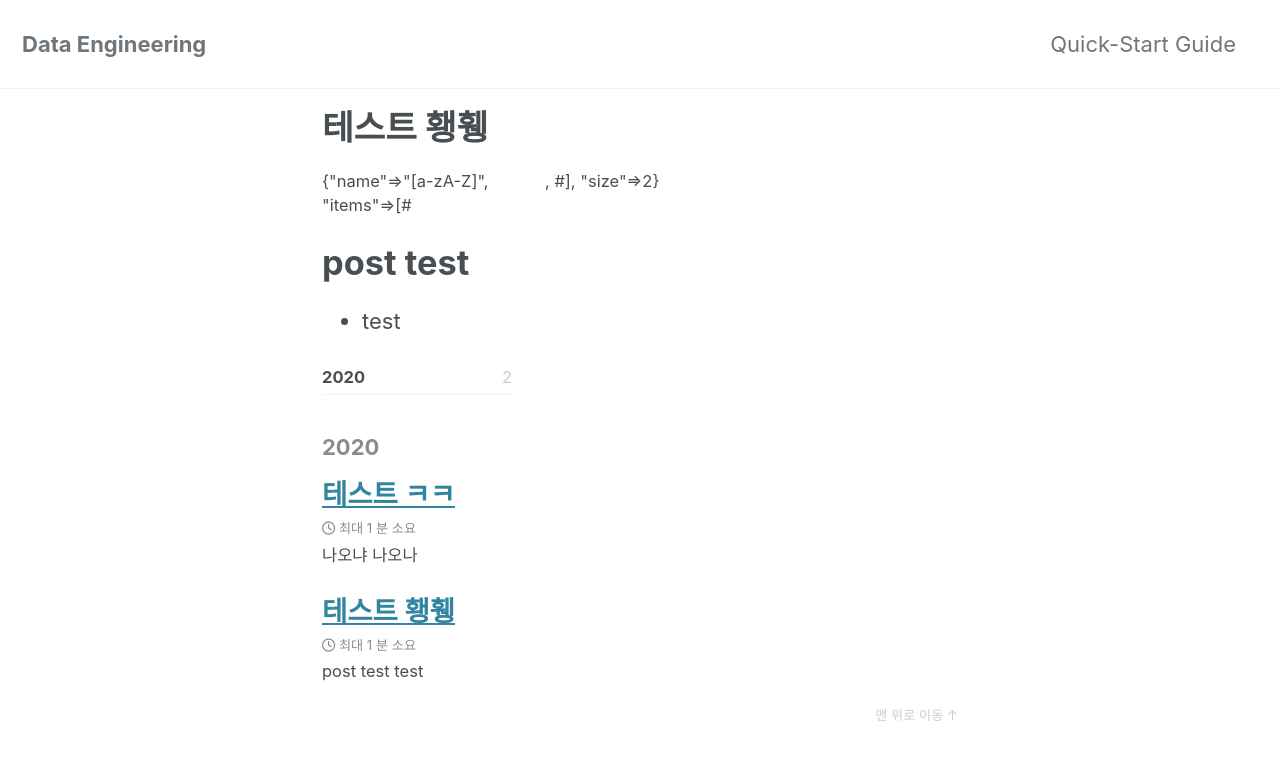
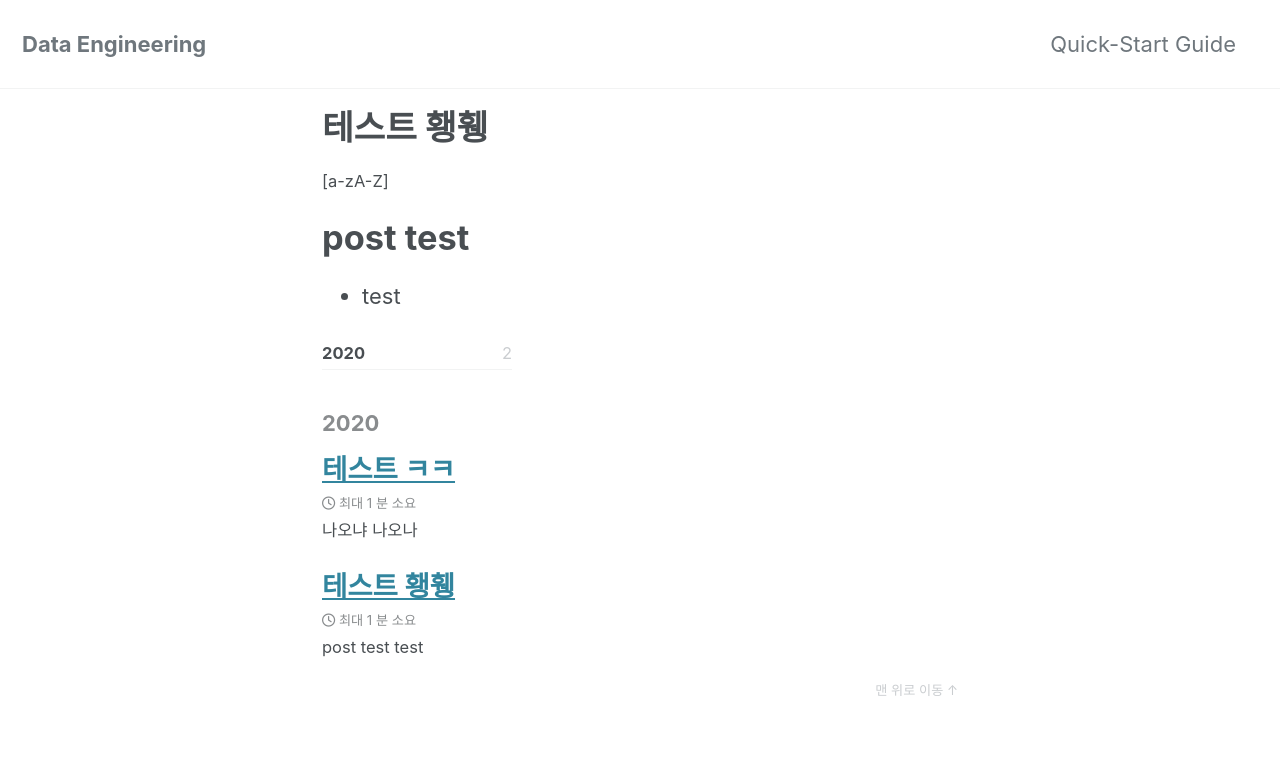
Before and after one commit to swoo-goh/.github.io, a Jekyll site: the page built from _posts/2020-02-21-test-post.md, in a window 1280 px wide and 900 px high. Shown: the top 760 px of the window. Built offline with Jekyll 4.4.1, drawn with Linux system fonts in a browser that asks for light colours; cached includes are drawn as plain includes; nearby versions of some CDN libraries.

Commit message:
Update custom_posts.html

```diff
--- a/_layouts/custom_posts.html
+++ b/_layouts/custom_posts.html
@@ -3,7 +3,10 @@ layout: archive
 ---
 
 <ul class="taxonomy__index">
-{{ site.posts | group_by_exp: 'post', 'post.date | date: "[a-zA-Z]"' }}
+{% assign text_list =  site.posts | group_by_exp: 'post', 'post.date | date: "[a-zA-Z]"' %}
+{% for text in text_list %}
+    {{ text.name }}
+{% endfor %}
 </ul>
 
 {{ content }}
```
